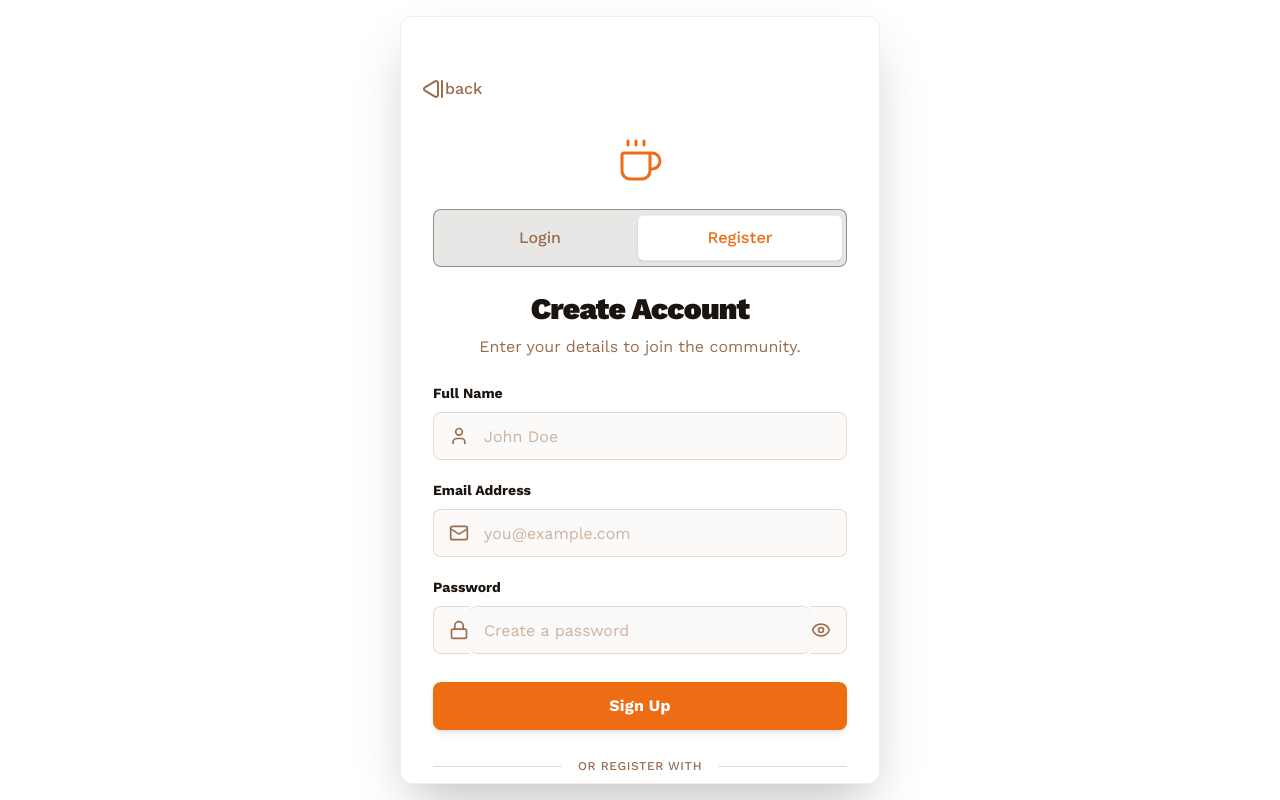
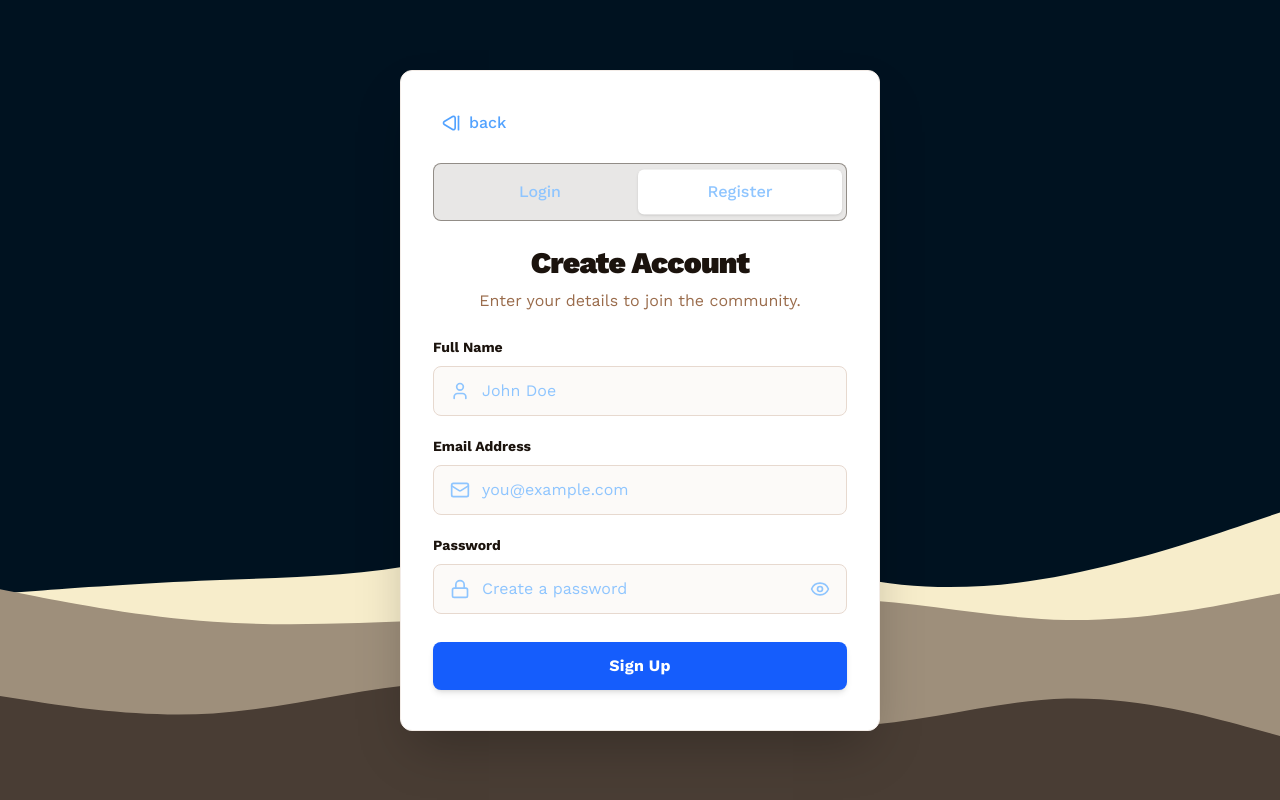
Before and after one commit to AstorBoy11/Arunika, a Next.js app: page /auth in a window 1280 px wide. Built offline with nearby package versions, Linux system fonts and the light colour scheme.

Commit message:
feat: update authentication page layout and styles, add background image

```diff
--- a/app/auth/page.tsx
+++ b/app/auth/page.tsx
@@ -20,32 +20,39 @@ export default function Auth() {
 
   return (
     <div
-      className={`relative h-screen w-full flex items-center justify-center p-4 overflow-hidden ${workSans.className} bg-background-light dark:bg-background-dark text-[#1b130d] dark:text-[#fcfaf8]`}
+      className={`relative h-screen w-full flex items-center justify-center p-4 overflow-hidden ${workSans.className} text-[#1b130d] dark:text-[#fcfaf8]`}
     >
+      {/* 🖼️ BACKGROUND IMAGE SECTION */}
+      <div className="absolute inset-0 z-0">
+        <img
+          src="/layered-waves-haikei.svg"
+          alt="Background Waves"
+          className="w-full h-full object-cover"
+        />
+      </div>
+
       {/* Auth Card */}
-      <div className="relative z-20 w-full max-w-[480px] max-h-full bg-white dark:bg-[#2c241b] rounded-xl shadow-2xl flex flex-col border border-[#f3ece7] dark:border-[#3e342b]">
+      <div className="relative z-10 w-full max-w-[480px] max-h-full bg-white dark:bg-blue-950 rounded-xl shadow-2xl flex flex-col border border-[#f3ece7] dark:border-[#3e342b]">
         <div className="overflow-y-auto overflow-x-hidden w-full [&::-webkit-scrollbar]:hidden [-ms-overflow-style:none] [scrollbar-width:none]">
-          <div className="pt-5 pl-5 mt-10 text-[#9a6c4c]">
+
+          {/* Back Button */}
+          <div className="pl-10 mt-10 text-blue-400">
             <Link href="/">
-              <button className="className= flex items-center text-l font-medium hover:underline mb-4">
-                <StepBack /> back
+              <button className="flex items-center text-l font-medium hover:underline mb-4">
+                <StepBack className="mr-2" size={20} /> back
               </button>
             </Link>
           </div>
 
           {/* Header Section */}
-          <div className="px-8 pt-5 pb-6 text-center">
-            <div className="flex justify-center mb-6 text-[#ec6d13]">
-              <Coffee size={48} strokeWidth={1.5} />
-            </div>
-
-            <div className="grid grid-cols-2 bg-[#221810]/10 dark:bg-[#1a140e] p-1.5 rounded-lg mb-6 border border-[#3e342b]/50">
+          <div className="px-8 pt-3 pb-6 text-center">
+            <div className="grid grid-cols-2 bg-[#221810]/10 dark:bg-[#365979] p-1.5 rounded-lg mb-6 border border-[#3e342b]/50">
               <button
                 onClick={() => setVariant("LOGIN")}
                 className={`font-medium py-2.5 rounded-md transition-all duration-200 focus:outline-none ${
                   variant === "LOGIN"
-                    ? "bg-white dark:bg-[#3e342b] text-[#ec6d13] shadow-sm font-bold scale-[1.02]"
-                    : "text-[#9a6c4c] hover:text-[#ec6d13]"
+                    ? "bg-white dark:bg-[#092c47] text-blue-300 shadow-sm font-bold scale-[1.02]"
+                    : "text-blue-300 hover:text-blue-600"
                 }`}
               >
                 Login
@@ -54,8 +61,8 @@ export default function Auth() {
                 onClick={() => setVariant("REGISTER")}
                 className={`font-medium py-2.5 rounded-md transition-all duration-200 focus:outline-none ${
                   variant === "REGISTER"
-                    ? "bg-white dark:bg-[#3e342b] text-[#ec6d13] shadow-sm font-bold scale-[1.02]"
-                    : "text-[#9a6c4c] hover:text-[#ec6d13]"
+                    ? "bg-white dark:bg-[#092c47] text-blue-300 shadow-sm font-bold scale-[1.02]"
+                    : "text-blue-300 hover:text-blue-600"
                 }`}
               >
                 Register
@@ -84,12 +91,14 @@ export default function Auth() {
                   <span className="text-sm font-bold text-[#1b130d] dark:text-white leading-normal">
                     Full Name
                   </span>
-                  <div className="relative flex w-full items-stretch rounded-lg group">
-                    <div className="text-[#9a6c4c] flex border border-[#e7d9cf] dark:border-gray-600 bg-[#fcfaf8] dark:bg-[#221810] items-center justify-center pl-[15px] rounded-l-lg border-r-0 z-10">
+                  {/* 🛠️ PERBAIKAN: Parent div menangani border & background */}
+                  <div className="relative flex w-full items-center rounded-lg border border-[#e7d9cf] dark:border-gray-600 bg-[#fcfaf8] dark:bg-[#092c47] focus-within:ring-1 focus-within:ring-blue-300 focus-within:border-blue-300 transition-all">
+                    <div className="absolute left-4 text-blue-300 pointer-events-none">
                       <User size={20} />
                     </div>
+                    {/* Input dibuat transparan & border-none */}
                     <input
-                      className="flex w-full min-w-0 flex-1 resize-none overflow-hidden rounded-lg rounded-l-none border-l-0 text-[#1b130d] dark:text-white focus:outline-none focus:ring-1 focus:ring-[#ec6d13] focus:border-[#ec6d13] border border-[#e7d9cf] dark:border-gray-600 bg-[#fcfaf8] dark:bg-[#221810] h-12 placeholder:text-[#9a6c4c]/50 px-[15px] text-base font-normal leading-normal transition-colors"
+                      className="flex w-full bg-transparent border-none h-12 pl-12 pr-4 text-blue-300 dark:text-white placeholder:text-blue-300 focus:ring-0 text-base font-normal leading-normal"
                       placeholder="John Doe"
                       type="text"
                     />
@@ -102,12 +111,12 @@ export default function Auth() {
                 <span className="text-sm font-bold text-[#1b130d] dark:text-white leading-normal">
                   Email Address
                 </span>
-                <div className="relative flex w-full items-stretch rounded-lg">
-                  <div className="text-[#9a6c4c] flex border border-[#e7d9cf] dark:border-gray-600 bg-[#fcfaf8] dark:bg-[#221810] items-center justify-center pl-[15px] rounded-l-lg border-r-0 z-10">
+                <div className="relative flex w-full items-center rounded-lg border border-[#e7d9cf] dark:border-gray-600 bg-[#fcfaf8] dark:bg-[#092c47] focus-within:ring-1 focus-within:ring-blue-300 focus-within:border-blue-300 transition-all">
+                  <div className="absolute left-4 text-blue-300 pointer-events-none">
                     <Mail size={20} />
                   </div>
                   <input
-                    className="flex w-full min-w-0 flex-1 resize-none overflow-hidden rounded-lg rounded-l-none border-l-0 text-[#1b130d] dark:text-white focus:outline-none focus:ring-1 focus:ring-[#ec6d13] focus:border-[#ec6d13] border border-[#e7d9cf] dark:border-gray-600 bg-[#fcfaf8] dark:bg-[#221810] h-12 placeholder:text-[#9a6c4c]/50 px-[15px] text-base font-normal leading-normal transition-colors"
+                    className="flex w-full bg-transparent border-none h-12 pl-12 pr-4 text-[#1b130d] dark:text-white placeholder:text-blue-300 focus:ring-0 text-base font-normal leading-normal"
                     placeholder="you@example.com"
                     type="email"
                   />
@@ -121,12 +130,13 @@ export default function Auth() {
                     Password
                   </span>
                 </div>
-                <div className="relative flex w-full items-stretch rounded-lg">
-                  <div className="text-[#9a6c4c] flex border border-[#e7d9cf] dark:border-gray-600 bg-[#fcfaf8] dark:bg-[#221810] items-center justify-center pl-[15px] rounded-l-lg border-r-0 z-10">
+                {/* 🛠️ PERBAIKAN */}
+                <div className="relative flex w-full items-center rounded-lg border border-[#e7d9cf] dark:border-gray-600 bg-[#fcfaf8] dark:bg-[#092c47] focus-within:ring-1 focus-within:ring-blue-300 focus-within:border-blue-300 transition-all">
+                  <div className="absolute left-4 text-blue-300 pointer-events-none">
                     <Lock size={20} />
                   </div>
                   <input
-                    className="flex w-full min-w-0 flex-1 resize-none overflow-hidden rounded-lg rounded-x-none border-x-0 text-[#1b130d] dark:text-white focus:outline-none focus:ring-1 focus:ring-[#ec6d13] focus:border-[#ec6d13] border border-[#e7d9cf] dark:border-gray-600 bg-[#fcfaf8] dark:bg-[#221810] h-12 placeholder:text-[#9a6c4c]/50 px-[15px] text-base font-normal leading-normal transition-colors"
+                    className="flex w-full bg-transparent border-none h-12 pl-12 pr-12 text-[#1b130d] dark:text-white placeholder:text-blue-300 focus:ring-0 text-base font-normal leading-normal"
                     placeholder={
                       variant === "REGISTER"
                         ? "Create a password"
@@ -137,7 +147,7 @@ export default function Auth() {
                   <button
                     type="button"
                     onClick={() => setShowPassword(!showPassword)}
-                    className="text-[#9a6c4c] flex border border-[#e7d9cf] dark:border-gray-600 bg-[#fcfaf8] dark:bg-[#221810] items-center justify-center pr-[15px] rounded-r-lg border-l-0 z-10 cursor-pointer hover:text-[#ec6d13] transition-colors focus:outline-none"
+                    className="absolute right-4 text-blue-300 hover:text-blue-600 transition-colors focus:outline-none cursor-pointer"
                   >
                     {showPassword ? <EyeOff size={20} /> : <Eye size={20} />}
                   </button>
@@ -145,36 +155,11 @@ export default function Auth() {
               </label>
 
               {/* Submit Button */}
-              <button className="mt-2 flex w-full cursor-pointer items-center justify-center overflow-hidden rounded-lg h-12 bg-[#ec6d13] hover:bg-[#d65c0b] active:scale-95 text-white text-base font-bold leading-normal tracking-[0.015em] shadow-md transition-all duration-200">
+              <button className="mt-2 flex w-full cursor-pointer items-center justify-center overflow-hidden rounded-lg h-12 bg-blue-600 hover:bg-blue-900 active:scale-95 text-white text-base font-bold leading-normal tracking-[0.015em] shadow-md transition-all duration-200">
                 <span className="truncate">
                   {variant === "REGISTER" ? "Sign Up" : "Sign In"}
                 </span>
               </button>
-
-              {/* Divider */}
-              <div className="relative flex py-2 items-center">
-                <div className="flex-grow border-t border-[#e7d9cf] dark:border-gray-600"></div>
-                <span className="flex-shrink-0 mx-4 text-[#9a6c4c] text-xs uppercase font-medium tracking-wider">
-                  Or {variant === "REGISTER" ? "register" : "login"} with
-                </span>
-                <div className="flex-grow border-t border-[#e7d9cf] dark:border-gray-600"></div>
-              </div>
-
-              {/* Footer Text */}
-              <div className="text-center mt-2">
-                <p className="text-sm text-[#1b130d] dark:text-gray-300">
-                  {variant === "REGISTER"
-                    ? "Already have an account? "
-                    : "New to Coffee Connect? "}
-                  <button
-                    type="button"
-                    onClick={toggleVariant}
-                    className="font-bold text-[#ec6d13] hover:text-[#d65c0b] hover:underline focus:outline-none"
-                  >
-                    {variant === "REGISTER" ? "Sign In" : "Register"}
-                  </button>
-                </p>
-              </div>
             </form>
           </div>
         </div>
```
Also changed, not shown: public/layered-waves-haikei.svg (added).
